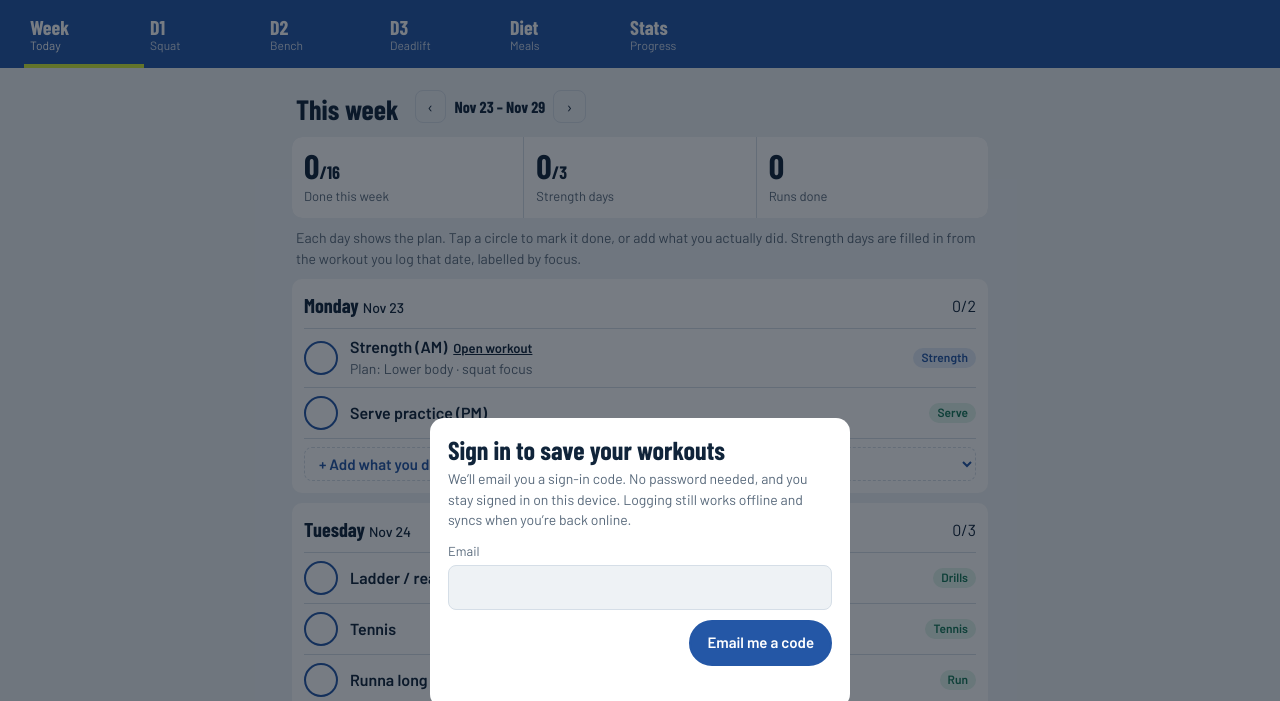
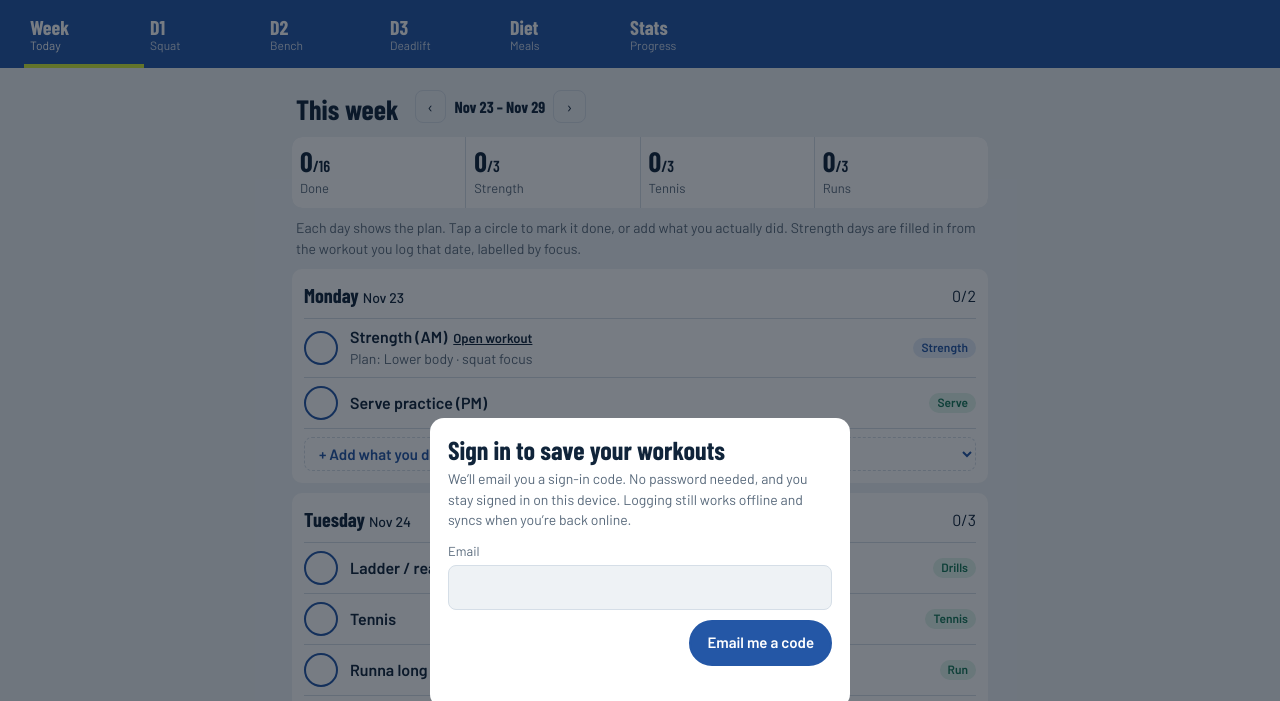
Before and after one commit to debayan21/tennis-gym, a plain HTML site: page index.html in a window 1280 px wide. Shown: the part 76-777 px from the top of the page. Drawn offline with nearby package versions, Linux system fonts and the light colour scheme.

Commit message:
Add files via upload

```diff
--- a/index.html
+++ b/index.html
@@ -183,6 +183,10 @@ section.block{margin-top:18px}
 .seg button{border:2px solid var(--line);background:var(--surface);border-radius:999px;padding:6px 12px;font-weight:600;font-size:14px;cursor:pointer}
 .seg button.on{background:var(--court);border-color:var(--court);color:#fff}
 .ritual .sum{font-size:14px;color:var(--ink);margin:0 0 10px}
+.kpis.k4{grid-template-columns:repeat(4,1fr)}
+.kpis.k4 .kpi{padding:10px 8px}
+.kpis.k4 .big{font-size:28px}
+.kpis.k4 .big small{font-size:16px;font-weight:600}
 .wday{margin-top:10px;scroll-margin-top:calc(env(safe-area-inset-top,0px) + 140px)}
 .wday.istoday{box-shadow:inset 0 0 0 2px var(--ball)}
 .wrow{display:flex;gap:12px;align-items:center;padding:8px 0;border-top:1px solid var(--line)}
@@ -816,10 +820,10 @@ function rowsFor(m,di,dateIso){
 }
 function renderWeek(){
   const td=today(); if(!weekStart) weekStart=iso(monday(parse(td)));
-  const m=weekStart, mon=parse(m); let tot=0, dn=0, runs=0, str=0;
+  const m=weekStart, mon=parse(m); let tot=0, dn=0, runs=0, str=0, ten=0;
   const cards=WEEK.map((w,di)=>{
     const dt=new Date(mon); dt.setDate(mon.getDate()+di); const k=iso(dt), isT=k===td, rows=rowsFor(m,di,k);
-    tot+=rows.length; dn+=rows.filter(x=>x.done).length; runs+=rows.filter(x=>x.k==="run"&&x.done).length; str+=rows.filter(x=>x.k==="gym"&&x.done).length;
+    tot+=rows.length; dn+=rows.filter(x=>x.done).length; runs+=rows.filter(x=>x.k==="run"&&x.done).length; str+=rows.filter(x=>x.k==="gym"&&x.done).length; ten+=rows.filter(x=>x.k==="tennis"&&x.done).length;
     const html=rows.map(x=>{ const [lab,cls]=KIND[x.k];
       const go = x.open ? `<a class="mini" href="#${x.open}">${x.auto?"View":"Open workout"}</a>` : x.link ? `<a class="mini" href="${x.link}">Open</a>` : "";
       return `<div class="wrow ${x.done?"done":""}"><button class="tick ${x.done?"on":""}" data-wk="${x.key}" ${x.auto?'data-auto="1"':""} aria-pressed="${x.done}" aria-label="Mark ${esc(x.name)} complete">${x.done?"✓":""}</button><div class="wtxt"><div class="name" style="font-size:16px">${esc(x.name)}${x.when?` <span class="k">(${x.when})</span>`:""}${go}</div>${x.sub?`<div class="rx">${esc(x.sub)}</div>`:""}${x.auto&&x.k!=="weigh"&&!x.sub?`<div class="rx">Logged in the app ✓</div>`:""}</div><span class="tag ${cls}">${lab}</span>${x.rm!=null?`<button class="del" data-wrm="${di}-${x.rm}" aria-label="Remove">✕</button>`:""}</div>`; }).join("");
@@ -828,7 +832,7 @@ function renderWeek(){
   }).join("");
   const end=new Date(mon); end.setDate(mon.getDate()+6);
   main.innerHTML=`<div class="sesshead"><h2>This week</h2><div class="calhead" style="gap:8px;margin:0"><button data-wnav="-1" aria-label="Previous week">‹</button><b style="font-size:16px">${esc(fmtDate(m))} – ${esc(fmtDate(iso(end)))}</b><button data-wnav="1" aria-label="Next week">›</button></div></div>
-  <div class="kpis"><div class="kpi"><div class="big">${dn}<span style="font-size:18px">/${tot}</span></div><div class="lbl">Done this week</div></div><div class="kpi"><div class="big">${str}<span style="font-size:18px">/3</span></div><div class="lbl">Strength days</div></div><div class="kpi"><div class="big">${runs}</div><div class="lbl">Runs done</div></div></div>
+  <div class="kpis k4"><div class="kpi"><div class="big">${dn}<small>/${tot}</small></div><div class="lbl">Done</div></div><div class="kpi"><div class="big">${str}<small>/3</small></div><div class="lbl">Strength</div></div><div class="kpi"><div class="big">${ten}<small>/3</small></div><div class="lbl">Tennis</div></div><div class="kpi"><div class="big">${runs}<small>/3</small></div><div class="lbl">Runs</div></div></div>
   <p class="daynote">Each day shows the plan. Tap a circle to mark it done, or add what you actually did. Strength days are filled in from the workout you log that date, labelled by focus.</p>${cards}`;
   if(m===iso(monday(parse(td)))){ const t=document.querySelector(".istoday"); if(t && !renderWeek.scrolled){ renderWeek.scrolled=true; setTimeout(()=>t.scrollIntoView({block:"start"}),50); } }
 }
```
